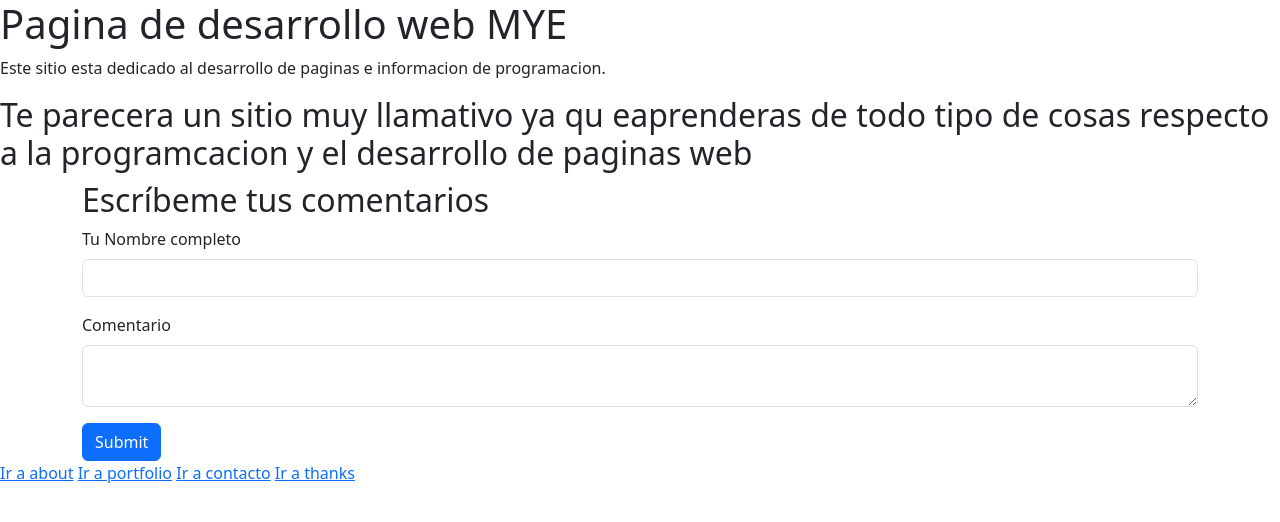
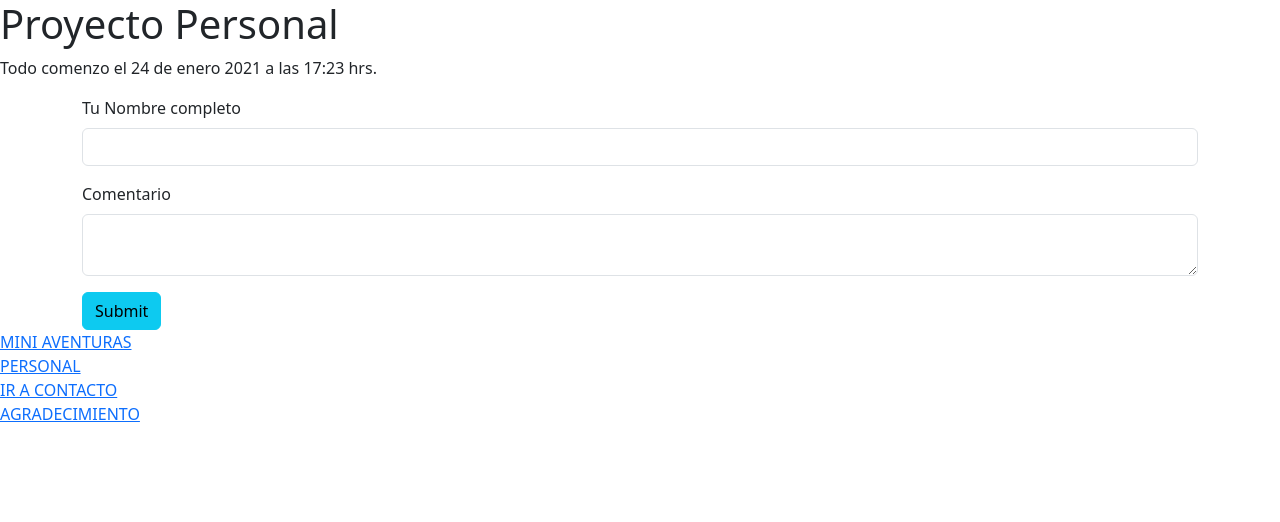
Before and after one commit to MateoEmiliano2401/MateoEmiliano2401.github.io, a plain HTML site: page index.html in a window 1280 px wide. Drawn offline with nearby package versions, Linux system fonts and the light colour scheme.

Commit message:
subir cambio terminado de pagina

```diff
--- a/index.html
+++ b/index.html
@@ -10,12 +10,12 @@
 </head>
 <body>
 
-    <h1>Pagina de desarrollo web MYE</h1>
-    <p>Este sitio esta dedicado al desarrollo de paginas e informacion de programacion.</p>
-    <h2>Te parecera un sitio muy llamativo ya qu eaprenderas de todo tipo de cosas respecto a la programcacion y el desarrollo de paginas web</h2>
+    <h1>Proyecto Personal</h1>
+    <p>Todo comenzo el 24 de enero 2021 a las 17:23 hrs.</p>
+    <p></p>
     <form class="container" netlify="true" action="thanks.html">
 
-      <h2>Escríbeme tus comentarios</h2>
+
       <div class="mb-3">
         <label for="fullnameInput" class="form-label">Tu Nombre completo</label>
         <input type="text" class="form-control" id="fullnameInput" name="fullName">
@@ -25,12 +25,12 @@
         <textarea class="form-control" id="commentInput" name="comment"></textarea>
       </div>
 
-      <button type="submit" class="btn btn-primary">Submit</button>
+      <button type="submit" class="btn btn-info">Submit</button>
     </form>
-    <a href="about.html">Ir a about</a>
-    <a href="portfolio.html">Ir a portfolio</a>
-    <a href="contacto.html">Ir a contacto</a>
-    <a href="thanks.html">Ir a thanks</a>
+    <a href="about.html">MINI AVENTURAS</a><br>
+    <a href="portfolio.html">PERSONAL</a><br>
+    <a href="contacto.html">IR A CONTACTO</a><br>
+    <a href="thanks.html">AGRADECIMIENTO</a><br>
     <script src="https://cdn.jsdelivr.net/npm/bootstrap@5.3.0-alpha3/dist/js/bootstrap.bundle.min.js"
     integrity="sha384-ENjdO4Dr2bkBIFxQpeoTz1HIcje39Wm4jDKdf19U8gI4ddQ3GYNS7NTKfAdVQSZe"
     crossorigin="anonymous"></script>
```
Also changed, not shown: about.html (+5 -3 lines), portfolio.html (+9 -5 lines), thanks.html (+3 -3 lines).
